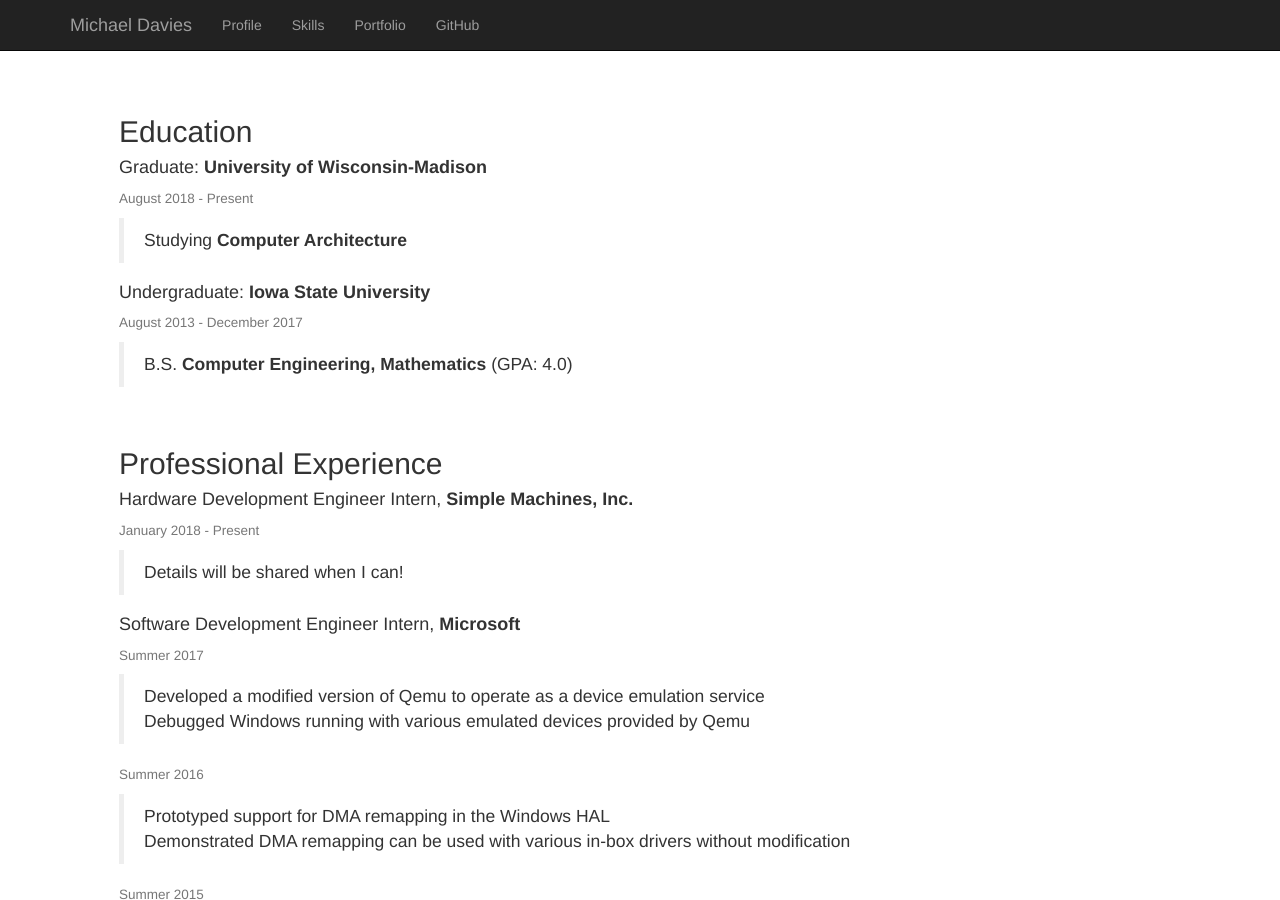
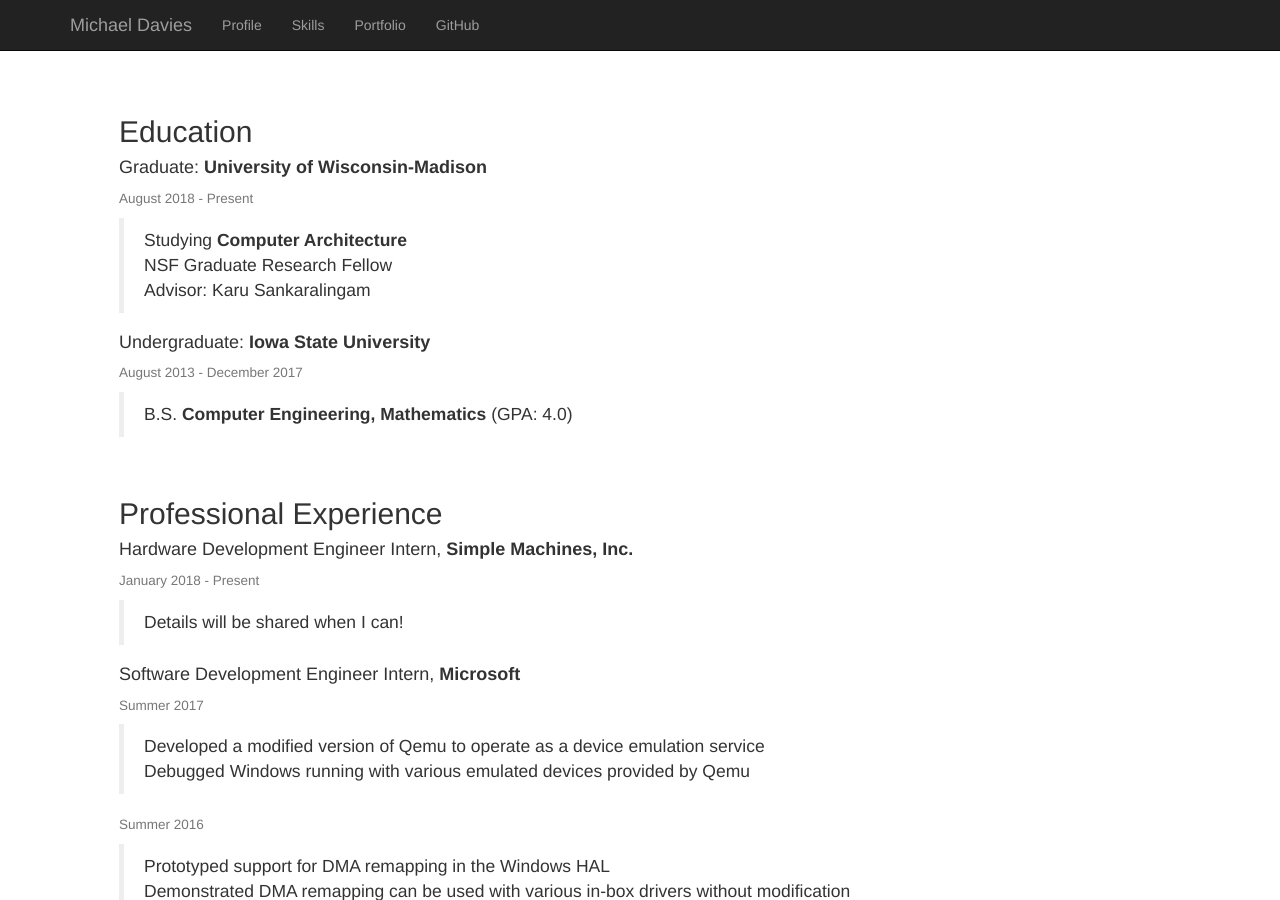
Before and after one commit to medav/medav.github.io, a Jekyll site: the page built from profile.md, in a window 1280 px wide and 900 px high. Built offline with Jekyll 4.4.1, drawn with Linux system fonts in a browser that asks for light colours.

Commit message:
Update profile.md

```diff
--- a/profile.md
+++ b/profile.md
@@ -5,7 +5,9 @@ title: Michael Davies
 ## Education
 #### Graduate: **University of Wisconsin-Madison**
 #### <small>August 2018 - Present</small>
-> Studying **Computer Architecture**
+> Studying **Computer Architecture** <br>
+> NSF Graduate Research Fellow <br>
+> Advisor: Karu Sankaralingam
 
 #### Undergraduate: **Iowa State University**
 #### <small>August 2013 - December 2017</small>
```
